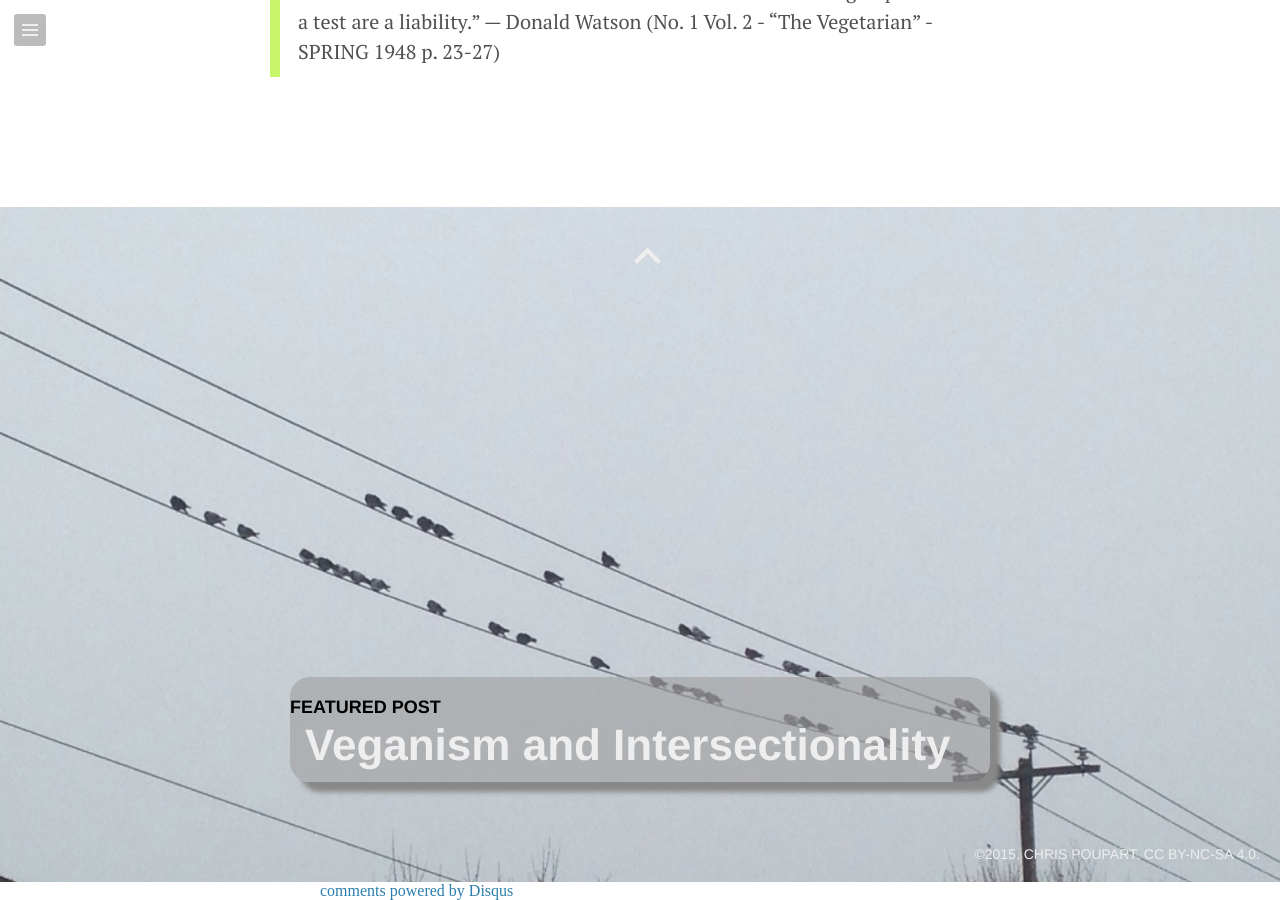
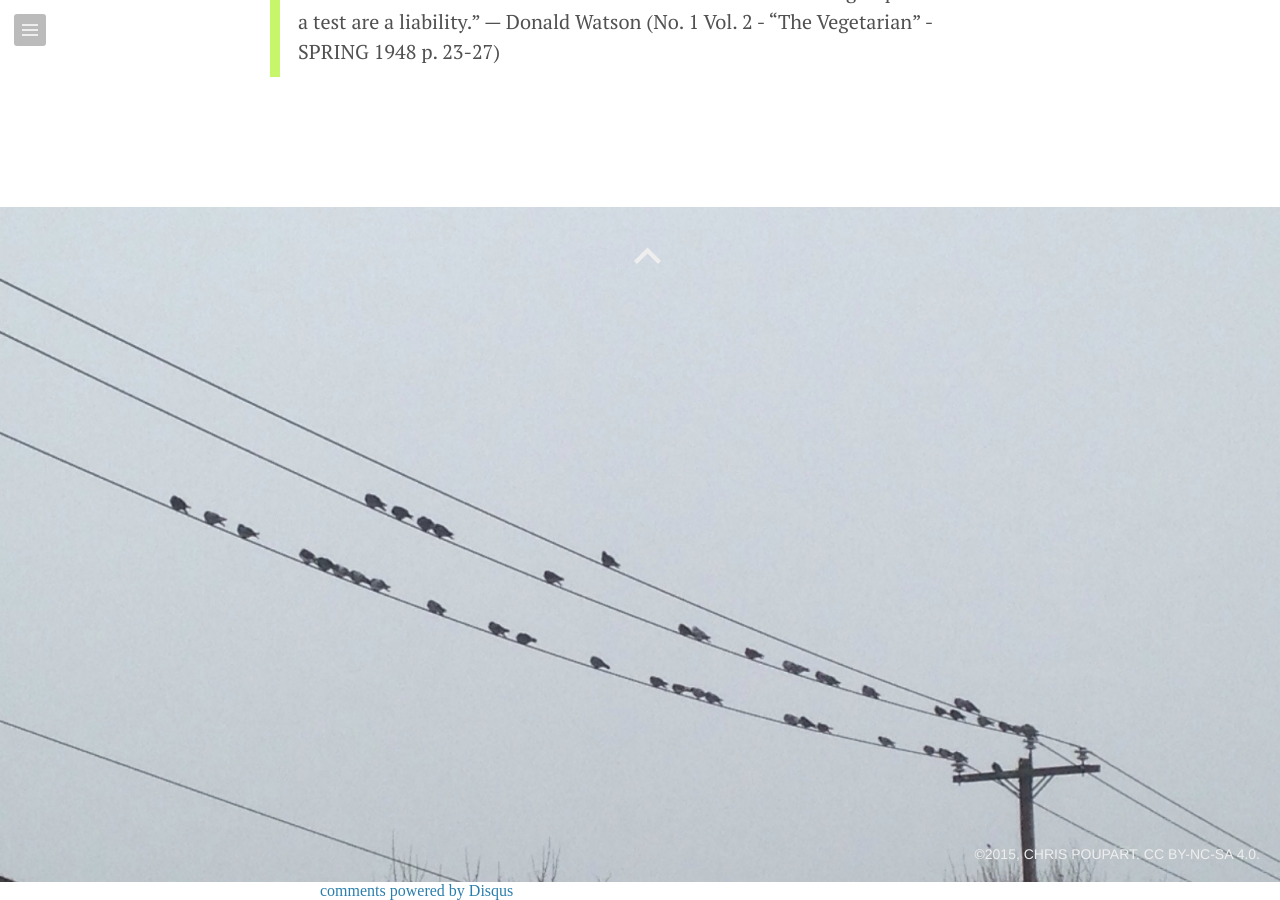
Before and after one commit to poupartfarms/poupartfarms.github.io, a Jekyll site: the page built from _posts/2015-03-23-a_strong_movement.md, in a window 1280 px wide and 900 px high, scrolled down 1043 px. Built offline with Jekyll 4.4.1, drawn with Linux system fonts in a browser that asks for light colours; Markdown is read by kramdown in place of the engine named in the settings; comment, search, counter and statistics services are not loaded.

Commit message:
remove featured post footer option...

```diff
--- a/_layouts/post.html
+++ b/_layouts/post.html
@@ -32,15 +32,6 @@ comments: true
 	<div id="nav-icon" style="top: 25px;">
 		<a class="scroll" data-speed="1000" href="#article"><span class="genericon genericon-collapse"></span></a>
 	</div>
-	<div id="post-info">
-		<h3>Featured post</h3>
-		<a href="{{ post.url }}">
-			<h1>{{ post.title }}</h1>
-			{% if post.quote %}
-				<h2>{{ post.quote }}</h2>
-			{% endif %}
-		</a>
-	</div>
 	<p class="copyright">&copy;{{ site.time | date: "%Y" }}, <a href="{{ site.copyright.url }}" target="_blank">{{ site.copyright.author }}</a>. <a href="{{ site.copyright.type_url }}" target="_blank">{{ site.copyright.type_title }}</a>.</p>
 </footer>
 {% endfor %}
```
